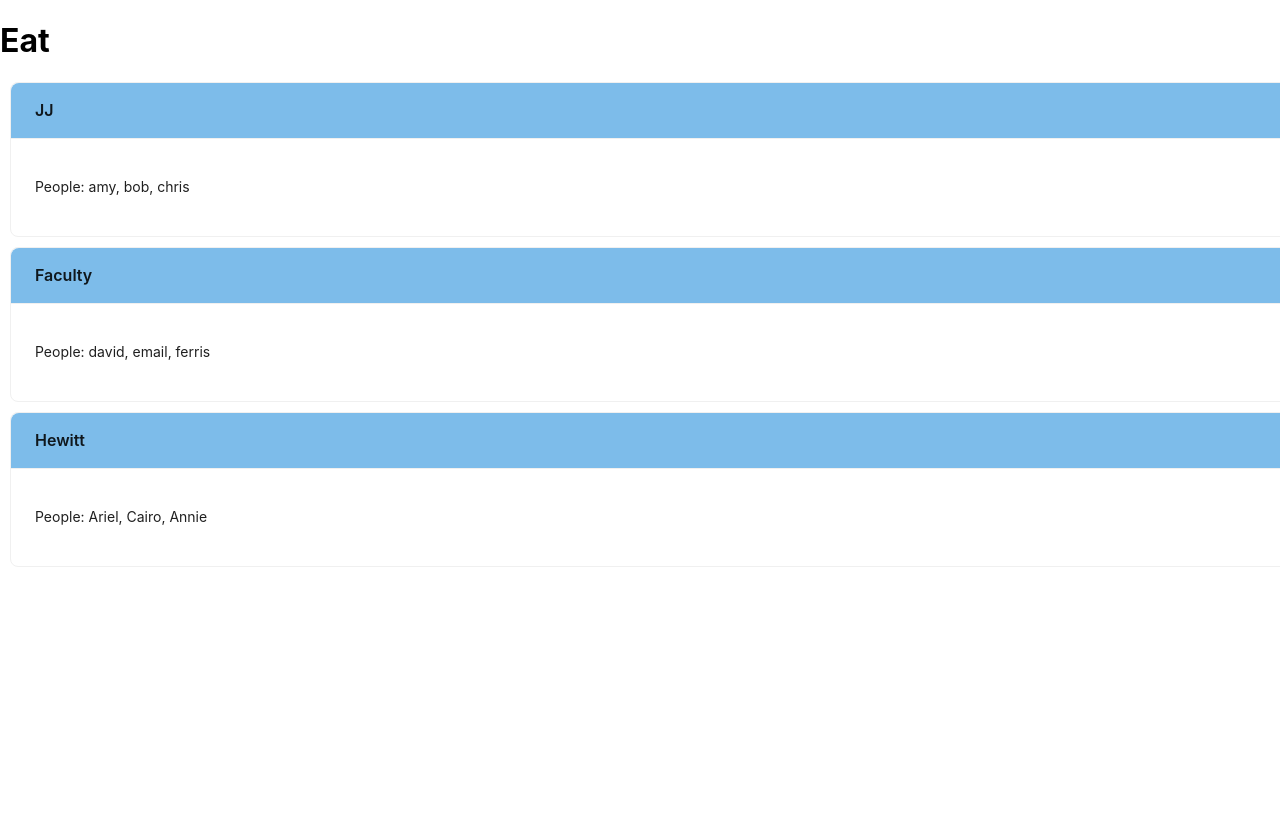
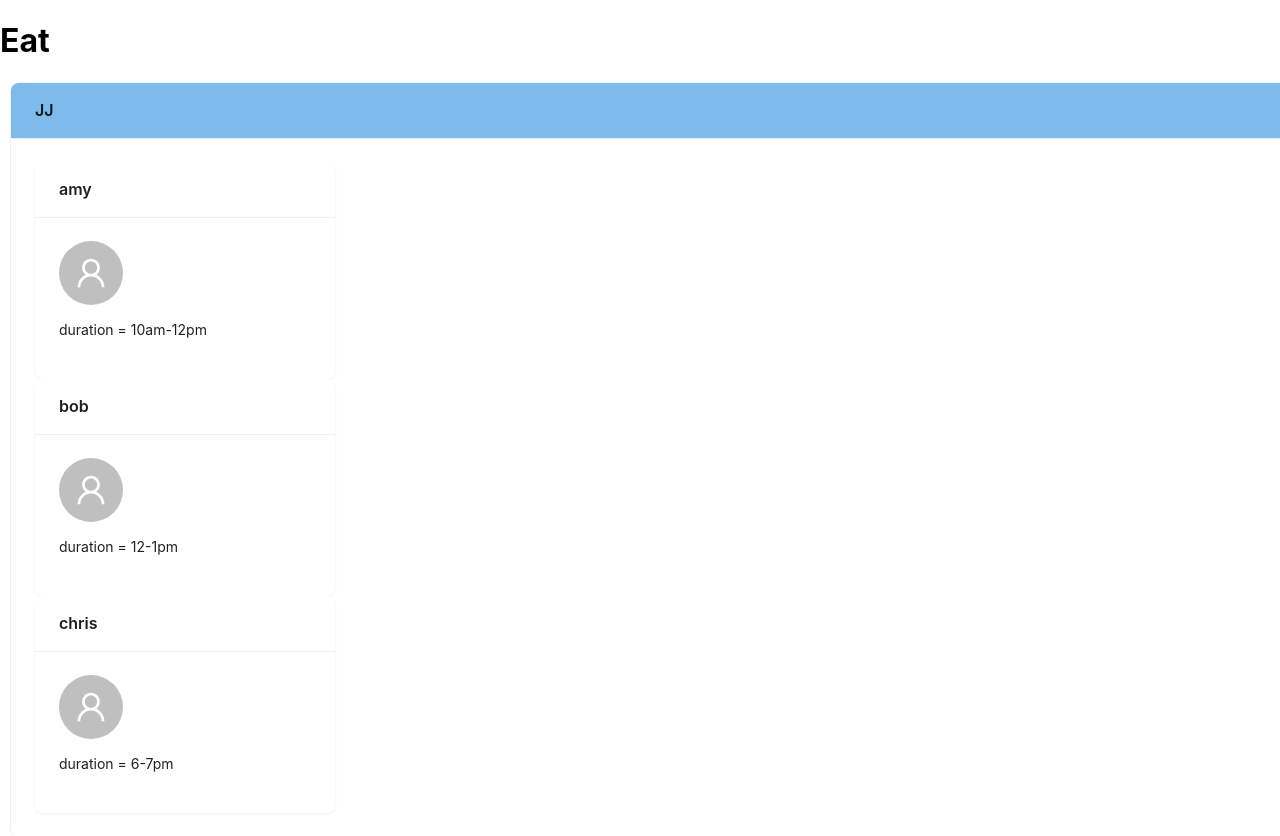
Before and after one commit to Lukehsu1999/mealme0601v2, a React (Create React App) app: page / in a window 1280 px wide. Shown: the top 836 px of the page. Before the commit the page ends 800 px from the top, so only its background shows below. Built offline with nearby package versions, Linux system fonts and the light colour scheme.

Commit message:
Person: init component

```diff
--- /dev/null
+++ b/src/Home/DiningHall/Person/index.js
@@ -0,0 +1,21 @@
+import { Card } from "antd";
+import { UserOutlined } from '@ant-design/icons';
+import { Avatar, Space } from 'antd';
+const Person = (props) => {
+    const { name, duration } = props;
+  return (
+    <Card
+      title={name}
+      bordered={false}
+      style={{
+        width: 300,
+      }}
+    >
+      <Avatar size={64} icon={<UserOutlined />} />
+
+      <p>duration = {duration}</p>
+
+    </Card>
+  );
+};
+export default Person;
--- a/src/Home/DiningHall/index.js
+++ b/src/Home/DiningHall/index.js
@@ -1,14 +1,19 @@
 import { Button, Card, Col, Row } from "antd";
+import Person from "./Person";
 
 const DiningHall = (props) => {
   const { name, people } = props;
+  // name: "JJ",
+  // people: [{name: "amy", duration: "10am-12pm"}, {name: "bob", duration: "12-1pm"}, {name: "chris", duration: "6-7pm"}] },
   return (
     <Card
       title={name}
       headStyle={{ background: "#7dbcea" }}
       style={{ width: "100%", margin: 10 }}
     >
-      <p>People: {people.join(', ')}</p>
+      {people.map((ppe, index) => (
+        <Person key={index} name={ppe.name} duration={ppe.duration} />
+      ))}
     </Card>
   );
 };
--- a/src/Home/index.js
+++ b/src/Home/index.js
@@ -2,16 +2,16 @@ import DiningHall from "./DiningHall";
 
 const Home = () => {
   const diningHalls = [
-    { name: "JJ", people: ["amy", "bob", "chris"] },
-    { name: "Faculty", people: ["david", "email", "ferris"] },
-    { name: "Hewitt", people: ["Ariel", "Cairo", "Annie"] },
+    { hallname: "JJ", people: [{name: "amy", duration: "10am-12pm"}, {name: "bob", duration: "12-1pm"}, {name: "chris", duration: "6-7pm"}] },
+    { hallname: "Faculty", people: [{name: "amy", duration: "10am-12pm"}, {name: "bob", duration: "12-1pm"}, {name: "chris", duration: "6-7pm"}] },
+    { hallname: "Hewitt", people: [{name: "amy", duration: "10am-12pm"}, {name: "bob", duration: "12-1pm"}, {name: "chris", duration: "6-7pm"}] },
   ];
 
   return (
     <>
       <h1>Eat</h1>
       {diningHalls.map((hall, index) => (
-        <DiningHall key={index} name={hall.name} people={hall.people} />
+        <DiningHall key={index} name={hall.hallname} people={hall.people} />
       ))}
     </>
   );
```
